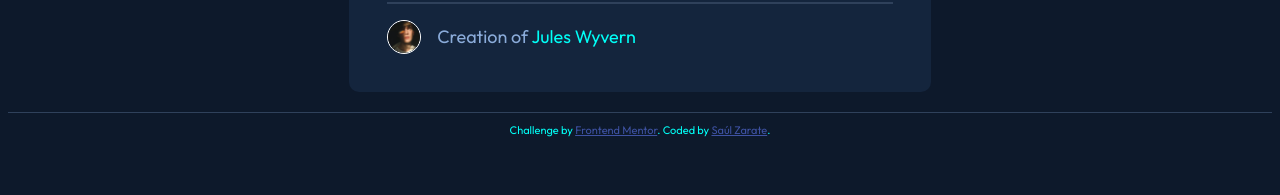
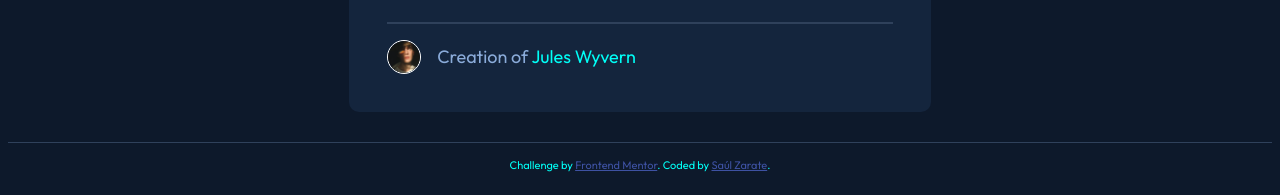
Before and after one commit to SaulZarate/Frontend_Mentor-NFT_preview_card_component, a plain HTML site: page index.html in a window 1280 px wide. Shown: the part 743-938 px from the top of the page. Before the commit the page ends 898 px from the top, so only its background shows below. Drawn offline with Linux system fonts and the light colour scheme.

Commit message:
margin agregado a la card

```diff
--- a/index.html
+++ b/index.html
@@ -57,12 +57,12 @@
 
   </div>
 
-  <div class="attribution">
+  <footer class="attribution">
     Challenge by
     <a href="https://www.frontendmentor.io?ref=challenge" target="_blank">Frontend Mentor</a>.
     Coded by
     <a href="#">Saúl Zarate</a>.
-  </div>
+  </footer>
 </body>
 
 </html>
--- a/style/styles.scss
+++ b/style/styles.scss
@@ -16,8 +16,7 @@ $white: hsl(0, 0%, 100%);
     box-sizing: content-box;
     border-top: 1px solid $very_dark_blue_lines;
     width: 100%;
-    padding: 10px 0;
-    margin-top: 10px;
+    padding: 15px 0;
     font-size: 11px;
     text-align: center;
     color: $cyan;
@@ -71,7 +70,7 @@ body{
     width: 60%;
     background-color: $very_dark_blue_card;
     border-radius: 10px;
-    margin: 10px;
+    margin: 30px 0px;
     padding: 3%;
 
     /* Card-header */
```
Also changed, not shown: style/styles.css, 1 other file.
